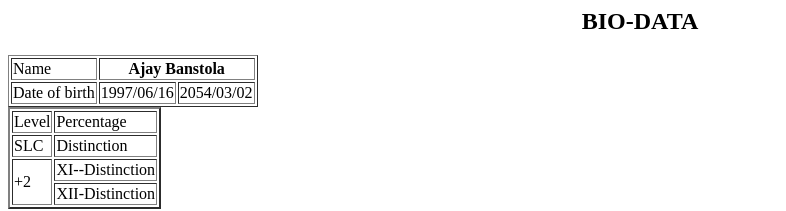
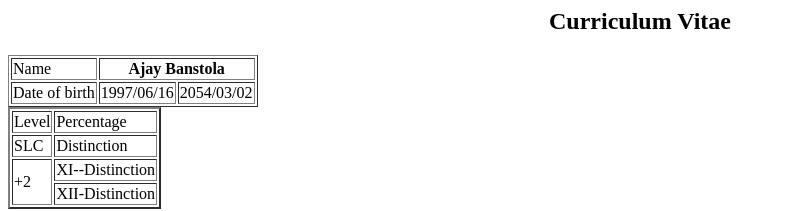
Before and after one commit to ajay-banstola/HTML_PROJECT, a plain HTML site: page CV.html in a window 1280 px wide. Shown: the top 211 px of the page, without its empty margins (0-786 px from the left). Drawn offline with Linux system fonts and the light colour scheme.

Commit message:
Update CV.html

```diff
--- a/CV.html
+++ b/CV.html
@@ -2,7 +2,7 @@
 <!-- saved from url=(0072)http://localhost:63342/untitled2/CV.html?_ijt=mn6s44fjuje3orm7q40cns79ao -->
 <html><head><meta http-equiv="Content-Type" content="text/html; charset=windows-1252"></head><body>
 <title>CV</title>
-<h2 align="center">BIO-DATA</h2>
+<h2 align="center">Curriculum Vitae</h2>
 
 <table border="1">
     <tbody><tr>
```
